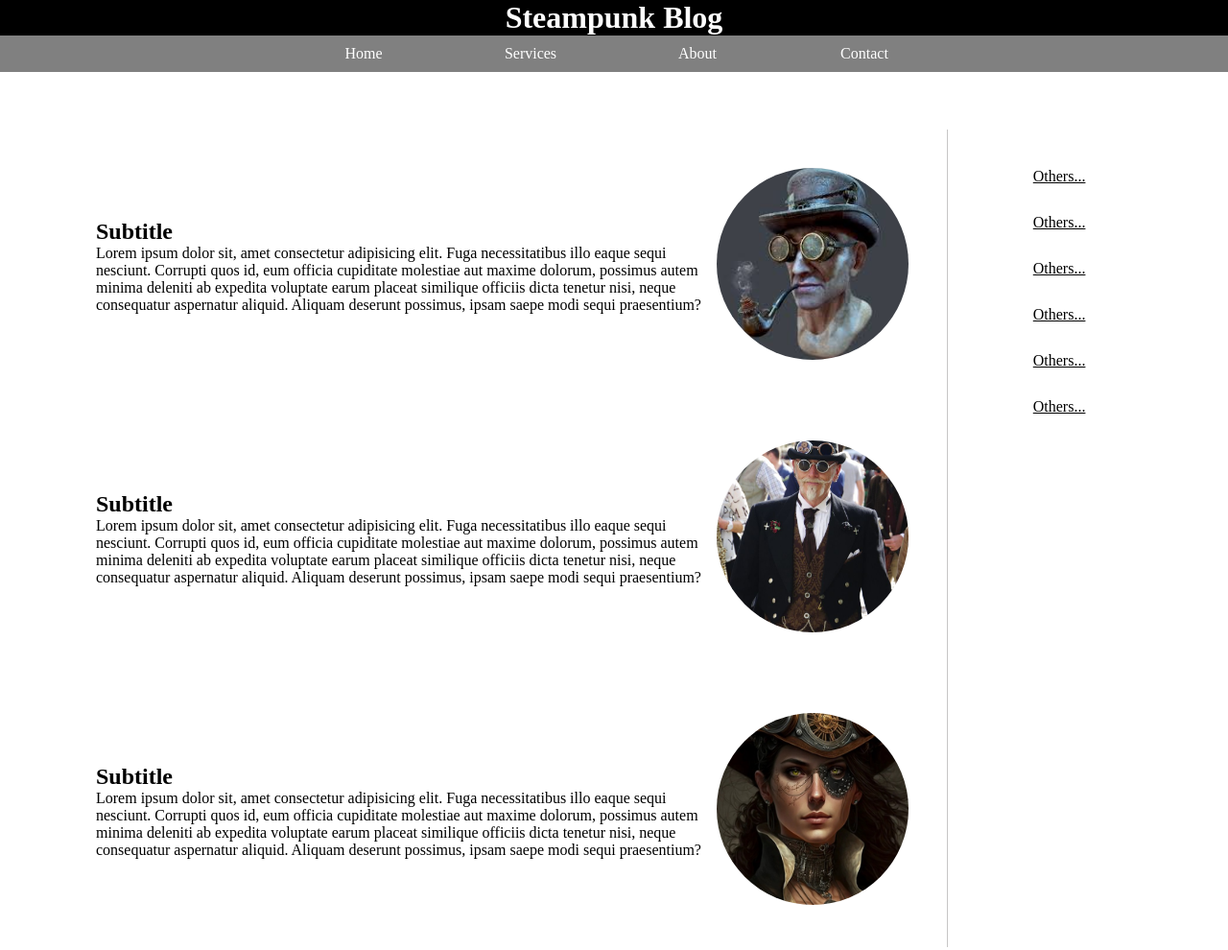
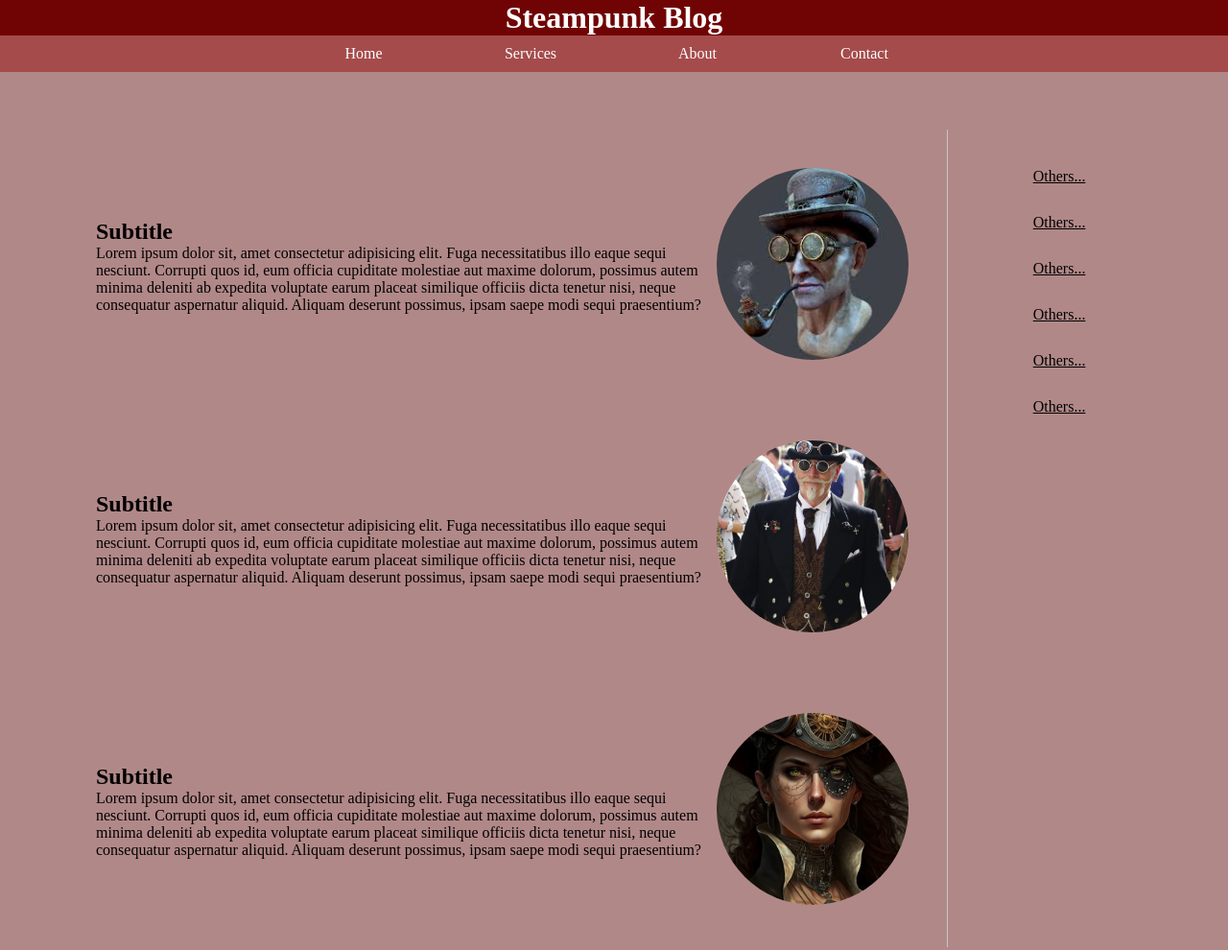
Before and after one commit to indatech/Steampunk-Blog, a plain HTML site: page index.html in a window 1280 px wide. Shown: the top 990 px of the page at 96% size. Drawn offline with Linux system fonts and the light colour scheme.

Commit message:
Modificaciones en los estilos de la pagina.

```diff
--- a/css/style.css
+++ b/css/style.css
@@ -3,14 +3,18 @@
    margin: 0;
 }
 
+body{
+   background-color: rgb(177, 136, 136);
+}
+
 h1 {
-   background-color: black;
+   background-color: rgb(112, 4, 4);
    text-align: center;
    color: white;
 }
 
 nav ul {
-   background-color: gray;
+   background-color: rgb(165, 75, 75);
    width: 100%;
    list-style-type: none;
    text-align: center;
```
